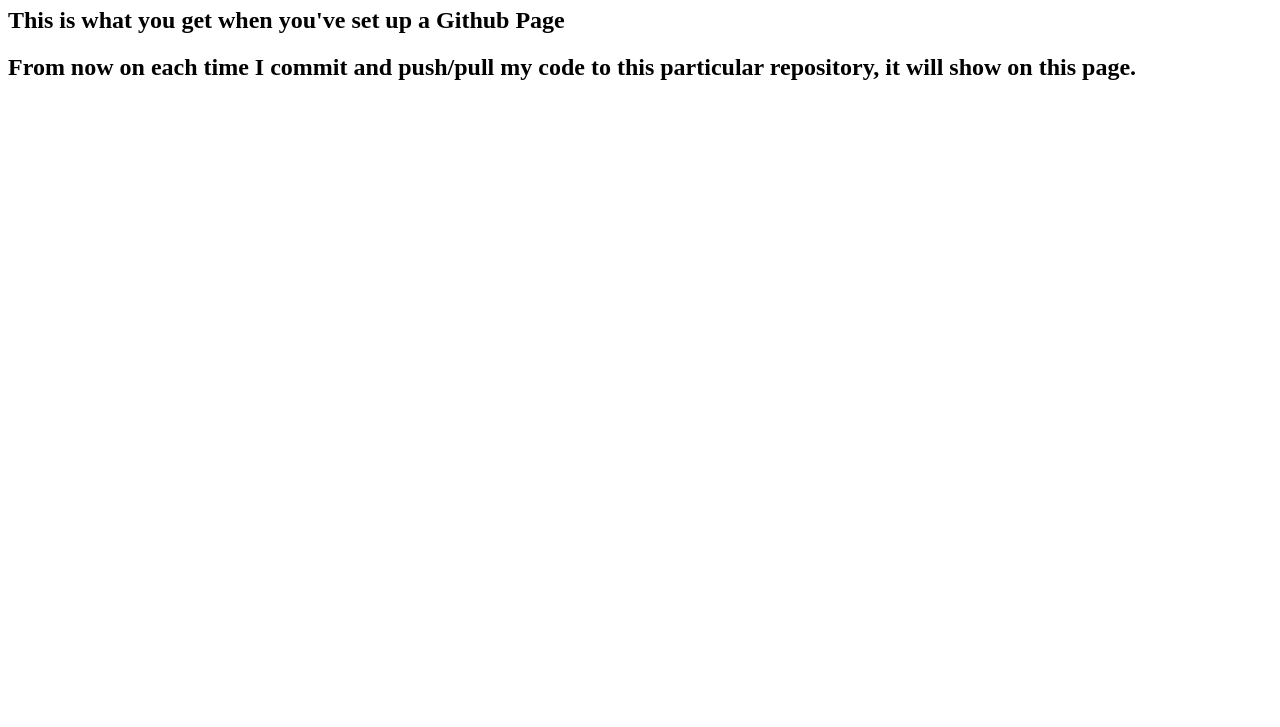
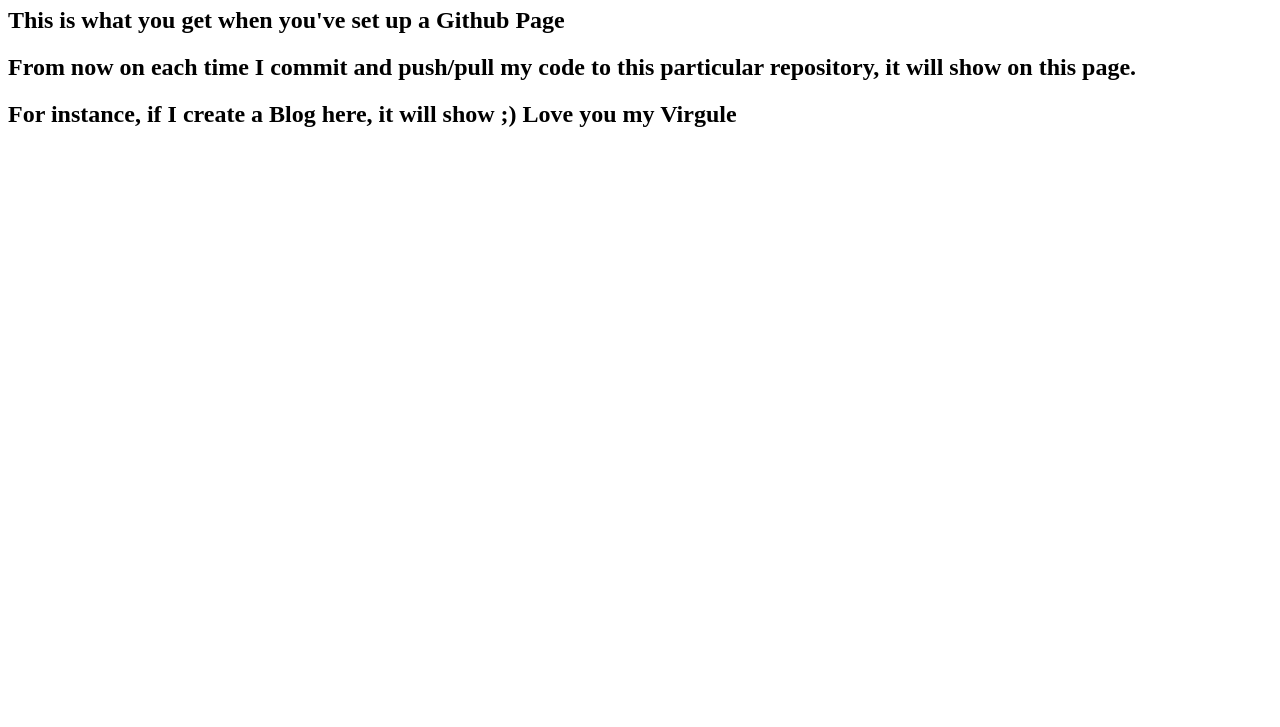
Before and after one commit to MikaelEngvall/MyPage, a plain HTML site: page index.html in a window 1280 px wide. Shown: the part 73-800 px from the top of the page. Drawn offline with Linux system fonts and the light colour scheme.

Commit message:
Last row

```diff
--- a/index.html
+++ b/index.html
@@ -9,5 +9,6 @@
     <h1>Try this</h1>
     <h2>This is what you get when you've set up a Github Page</h2>
     <h2>From now on each time I commit and push/pull my code to this particular repository, it will show on this page.</h2>
+    <h2>For instance, if I create a Blog here, it will show ;) Love you my Virgule</h2>
 </body>
 </html>
```
